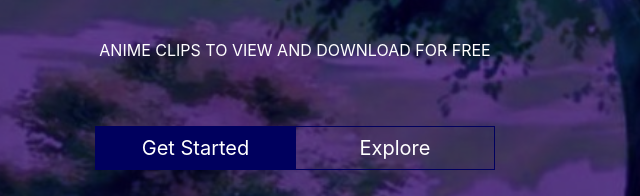
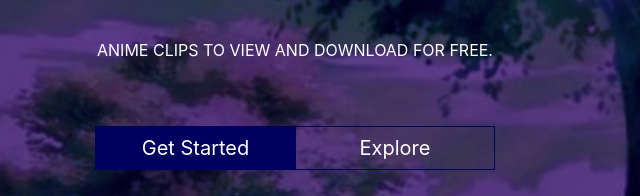
Before and after one commit to CHADSANIMETWIXTOR/chadsanimetwixtor.github.io, a plain HTML site: page index.html in a window 1280 px wide. Shown: the part 358-554 px from the top of the page, 345-985 px from the left. Drawn offline with Linux system fonts and the light colour scheme; a web font is replaced by a local one.

Commit message:
newupdate

```diff
--- a/index.html
+++ b/index.html
@@ -77,7 +77,7 @@
         </script>
         <div id="headertxt">
             <h1>CHADS ANIME TWIXTOR</h1>
-            <p>ANIME CLIPS TO VIEW AND DOWNLOAD FOR FREE</p>
+            <p>ANIME CLIPS TO VIEW AND DOWNLOAD FOR FREE.</p>
             <div id="headertxtbtn">
                 <button>Get Started</button>
                 <button>Explore</button>
```
